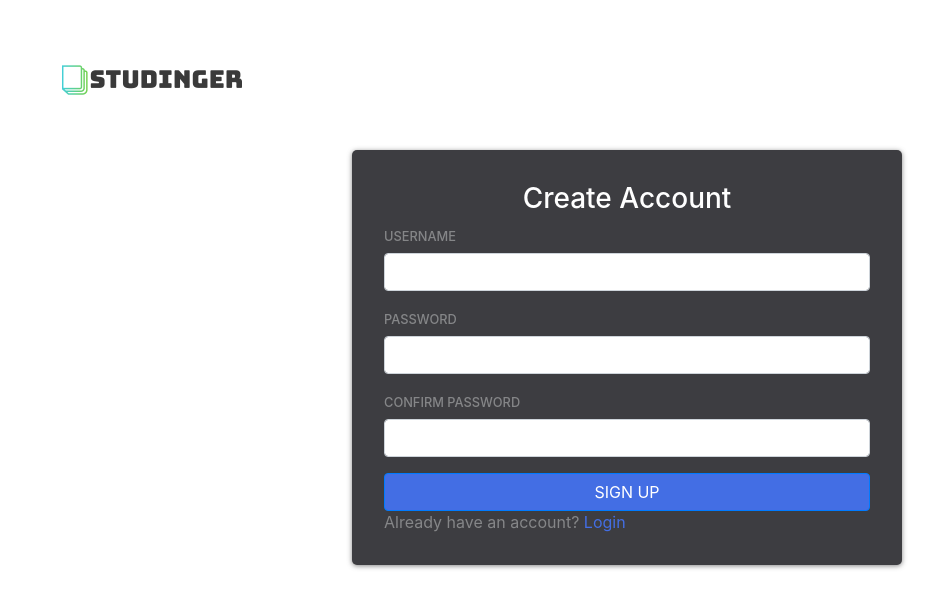
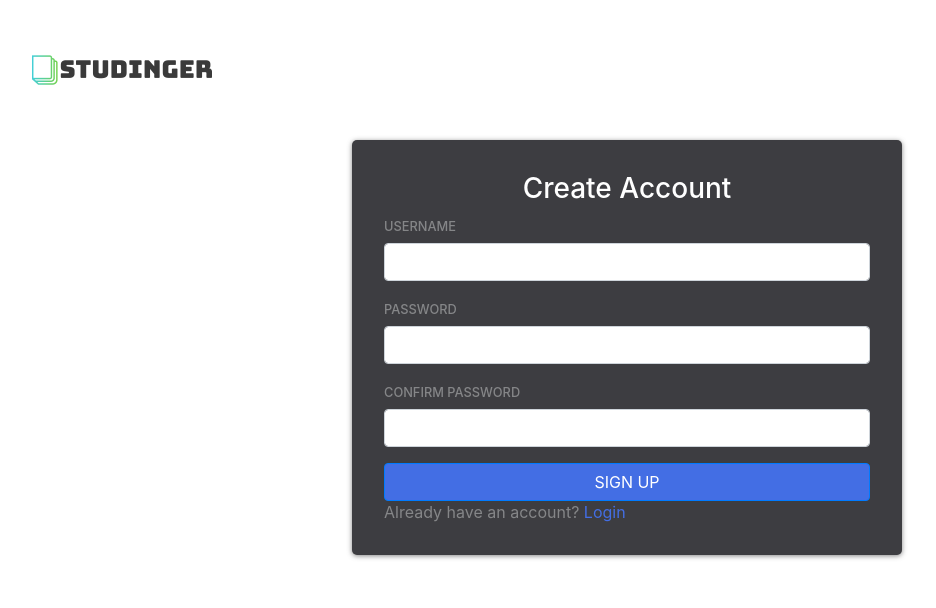
Before and after one commit to panikinator/CS50X-FP, a Flask app: page /signup in a window 1280 px wide. Shown: the top 608 px of the page, without its empty margins (13-949 px from the left). Run offline with Flask 2, Linux system fonts and the light colour scheme; some libraries are stand-ins or nearby versions.

Commit message:
modified the padding

```diff
--- a/static/styles.css
+++ b/static/styles.css
@@ -9,7 +9,7 @@
 }
 
 body {
-    margin: 30px 50px;
+    margin: 20px;
     line-height: 1.4;
     background: var(--page-background);
 }
@@ -31,7 +31,7 @@ img {
     align-items: start;
     justify-content: center;
     position: fixed;
-    padding-right: 100px;
+    padding-right: 70px;
 }
 
 .non-fixed {
```
